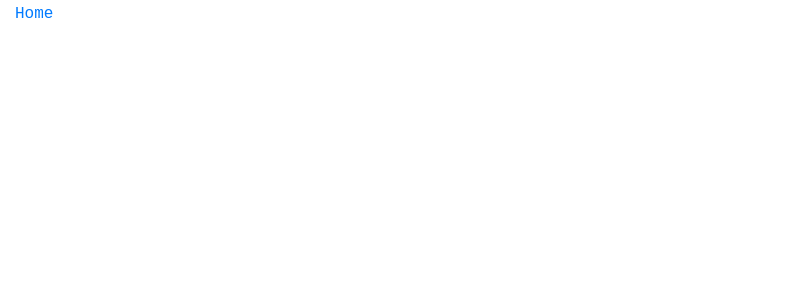
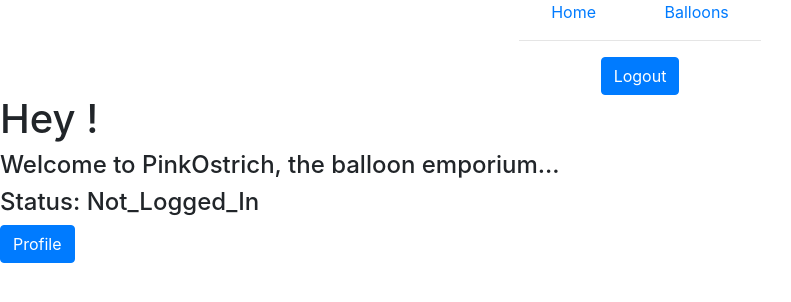
Before and after one commit to gerald1087/pinkostrich-react, a React (Create React App) app: page /pinkostrich in a window 1280 px wide. Shown: the top 302 px of the page, without its empty margins (0-791 px from the left). Built offline with nearby package versions, Linux system fonts and the light colour scheme.

Commit message:
trying to merge

```diff
--- a/package.json
+++ b/package.json
@@ -3,6 +3,7 @@
   "version": "0.1.0",
   "private": true,
   "dependencies": {
+    "@material-ui/core": "^4.9.5",
     "@testing-library/jest-dom": "^4.2.4",
     "@testing-library/react": "^9.4.0",
     "@testing-library/user-event": "^7.2.1",
--- a/src/App.js
+++ b/src/App.js
@@ -1,30 +1,60 @@
 import React, { Component } from "react";
-import { Route } from "react-router-dom";
+import { Switch, Route } from "react-router-dom";
 
-import Navbar from "./components/layouts/Navbar";
 import Home from "./components/layouts/Home";
-import Register from "./components/auth/Register";
-import Login from "./components/auth/Login";
-import LandingPage from "./components/layouts/LandingPage";
+import PinkOstrich from "./components/layouts/PinkOstrich";
 import Products from "./components/layouts/Products";
 import SellProduct from "./components/layouts/SellProduct";
 import Product from "./components/layouts/Product"
+import Profile from "./components/layouts/Profile"
 
 
 
 class App extends Component {
+
+constructor() {
+  super();
+
+  this.state = {
+    loggedIn: "Not_Logged_In",
+    user: {}
+  };
+
+  this.handleLogin = this.handleLogin.bind(this);
+  this.handleLogout = this.handleLogout.bind(this);
+}
+
+
+handleLogin(data) {
+  this.setState({
+    loggedIn: "Logged_In",
+    user: data
+  })
+}
+
+handleLogout() {
+  this.setState({
+    loggedIn: "Not_Logged_In",
+    user: {}
+  })
+  this.props.history.push('/')
+}
+
+
+
   render() {
     return (
-        <div className="App">
-          <Navbar />
-          <Route exact path="/" component={Home} />
-          <Route exact path="/register" component={Register} />
-          <Route exact path="/login" component={Login} />
+      <div className="App">
+        <Switch>
+          <Route exact path={"/"} render={props => (<Home {...props} handleLogin={this.handleLogin} loggedIn={this.state.loggedIn} />)} />
           <Route exact path="/sellproduct" component={SellProduct} />
-          <Route exact path="/products" component={Products} />
-          <Route exact path="/products/:id" component={Product} />
-          <Route exact path="/landing" component={LandingPage} />
-        </div>
+          <Route exact path="/products" render={props => (<Products {...props} user={this.state.user} loggedIn={this.state.loggedIn}/>)} />
+          <Route exact path="/products/:id" render={props => (<Product {...props} user={this.state.user} loggedIn={this.state.loggedIn}/>)} />
+          <Route exact path="/profile" render={props => (<Profile {...props} user={this.state.user} loggedIn={this.state.loggedIn}/>)} />
+          <Route exact path={"/pinkostrich"} render={props => (<PinkOstrich {...props} user={this.state.user} loggedIn={this.state.loggedIn} />)} />
+        </Switch>
+
+      </div>
 
 
     );
--- /dev/null
+++ b/src/components/layouts/Header.js
@@ -0,0 +1,31 @@
+import React, { Component } from 'react'
+import { NavLink } from 'react-router-dom';
+import { withRouter } from 'react-router-dom'
+
+
+class Header extends Component {
+
+    clickHandler() {
+        this.props.history.push('/')
+        window.location.reload()
+    }
+
+
+    render() {
+        return (
+            <div className='header'>
+                <div style={{ display: 'flex', flexFlow: 'column nowrap', alignItems: 'center', textAlign: 'center' }}>
+                    <div>
+                        <NavLink to="/pinkostrich" style={{ margin: '2em' }}>Home </NavLink>
+                        <NavLink to="/products" style={{ margin: '2em' }}>Balloons </NavLink>
+                        <hr />
+                        <button type="submit" onClick={this.clickHandler.bind(this)} className="btn btn-primary">Logout</button>
+                    </div>
+
+                </div>
+            </div>
+        )
+    }
+}
+
+export default withRouter(Header)
--- a/src/components/layouts/LandingPage.js
+++ /dev/null
@@ -1,35 +0,0 @@
-import React from 'react';
-import { Link } from "react-router-dom";
-
-class LandingPage extends React.Component {
-
-    constructor(props){
-        super(props);
-        this.state = {
-        email:'',
-        loggedIn: true
-        }
-    }
-
-    render() {
-        return (
-            <div>
-                <h1>Welcome to PinkOstrich</h1>
-                <h4>What would like to do?</h4>
-                <div className="col s6">
-                            <Link to="/sellproduct" style={{ width: "140px", borderRadius: "3px", letterSpacing: "1.5px" }} className="btn btn-large waves-effect waves-light hoverable blue accent-3">
-                                Sell
-                            </Link>
-                        </div>
-                        <div className="col s6">
-                            <Link to="/products" style={{ width: "140px", borderRadius: "3px", letterSpacing: "1.5px" }} className="btn btn-large btn-flat waves-effect white black-text">
-                                Buy
-                            </Link>
-                            </div>
-            </div>
-
-        )
-    }
-}
-
-export default LandingPage;
--- /dev/null
+++ b/src/components/layouts/PinkOstrich.js
@@ -0,0 +1,34 @@
+import React from 'react';
+import Header from "./Header"
+
+class PinkOstrich extends React.Component {
+
+    constructor(props) {
+        super(props);
+
+        this.state = {
+            user: this.user
+        }
+    }
+
+    clickHandler() {
+        this.props.history.push('/profile')
+    }
+
+    render() {
+        return(
+            <div>
+                <header>
+                    <Header/>
+                </header>
+                <h1>Hey {this.props.user.name}!</h1>
+                <h4>Welcome to PinkOstrich, the balloon emporium...</h4>
+                <h4>Status: {this.props.loggedIn}</h4>
+                <button type="submit" onClick={this.clickHandler.bind(this)} className="btn btn-primary">Profile</button>
+            </div>
+        )
+    }
+}
+
+
+export default PinkOstrich;
```
Also changed, not shown: src/components/layouts/Profile.js (added), 1 other file (tests, documents, lock files or other folders).
